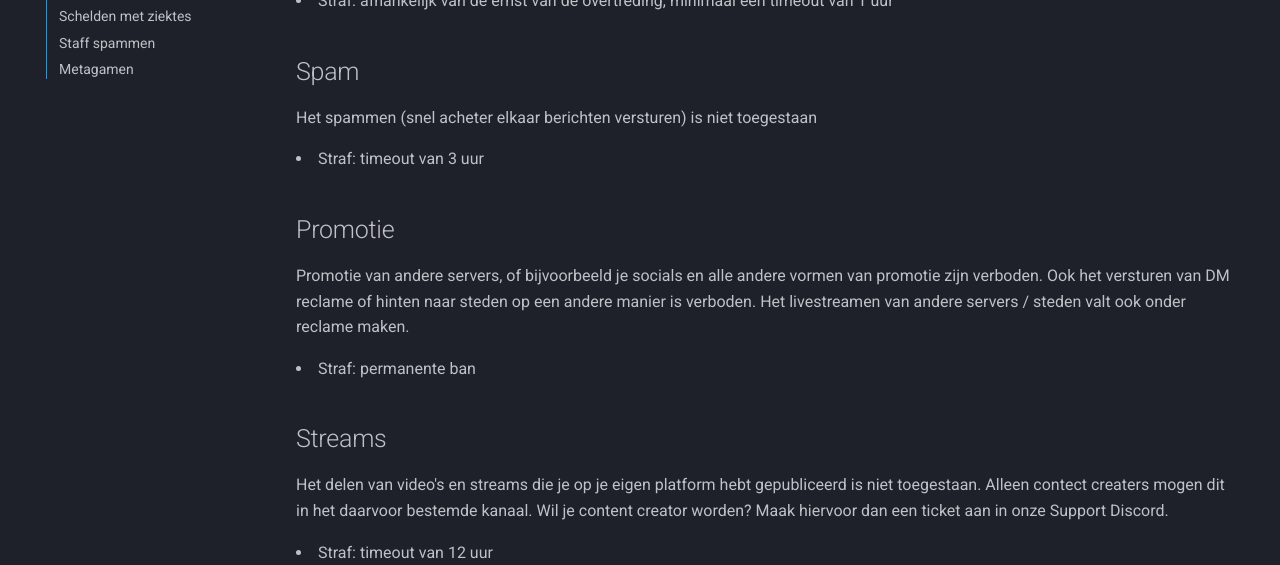
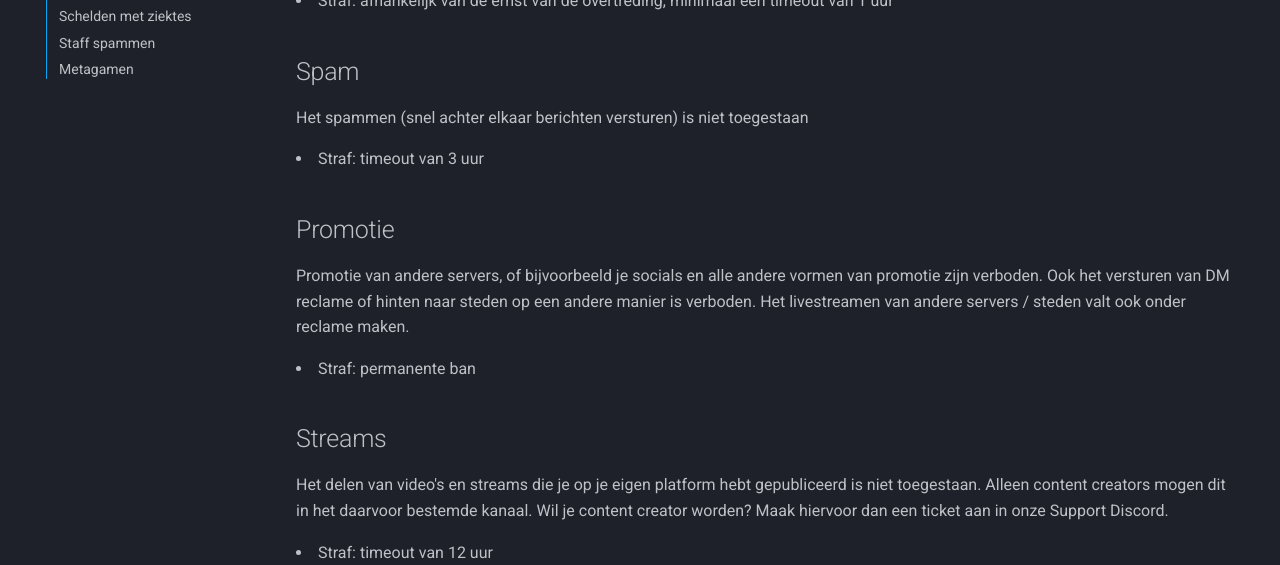
Before and after one commit to ZuiderStad-RP/regels, an MkDocs documentation site: the page built from docs/discord.md, in a window 1280 px wide and 900 px high. Shown: the part 332-897 px from the top of the window. Built offline with MkDocs 1.6.1 and Material for MkDocs 9.7.7, drawn with Linux system fonts in a browser that asks for light colours.

Commit message:
Update discord.md

```diff
--- a/docs/discord.md
+++ b/docs/discord.md
@@ -5,7 +5,7 @@ Je bent respectvol naar andere mensen in de Discord. Daarnaast ga je te allen ti
 <li>Straf: afhankelijk van de ernst van de overtreding, minimaal een timeout van 1 uur</li>
 
 ## Spam
-Het spammen (snel acheter elkaar berichten versturen) is niet toegestaan
+Het spammen (snel achter elkaar berichten versturen) is niet toegestaan
 <li>Straf: timeout van 3 uur</li>
 
 ## Promotie
@@ -13,7 +13,7 @@ Promotie van andere servers, of bijvoorbeeld je socials en alle andere vormen va
 <li>Straf: permanente ban</li>
 
 ## Streams
-Het delen van video's en streams die je op je eigen platform hebt gepubliceerd is niet toegestaan. Alleen contect creaters mogen dit in het daarvoor bestemde kanaal. Wil je content creator worden? Maak hiervoor dan een ticket aan in onze Support Discord.
+Het delen van video's en streams die je op je eigen platform hebt gepubliceerd is niet toegestaan. Alleen content creators mogen dit in het daarvoor bestemde kanaal. Wil je content creator worden? Maak hiervoor dan een ticket aan in onze Support Discord.
 <li>Straf: timeout van 12 uur</li>
 
 ## Soundboards
```
